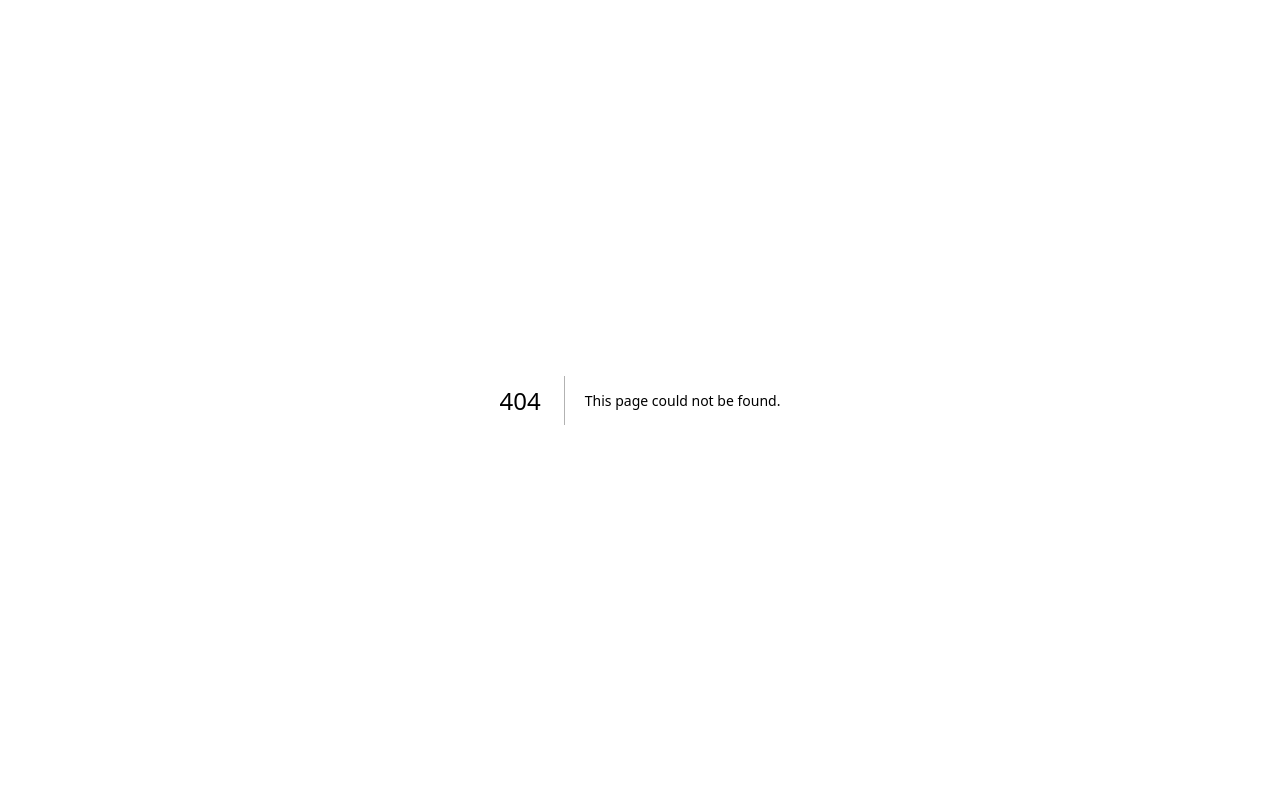
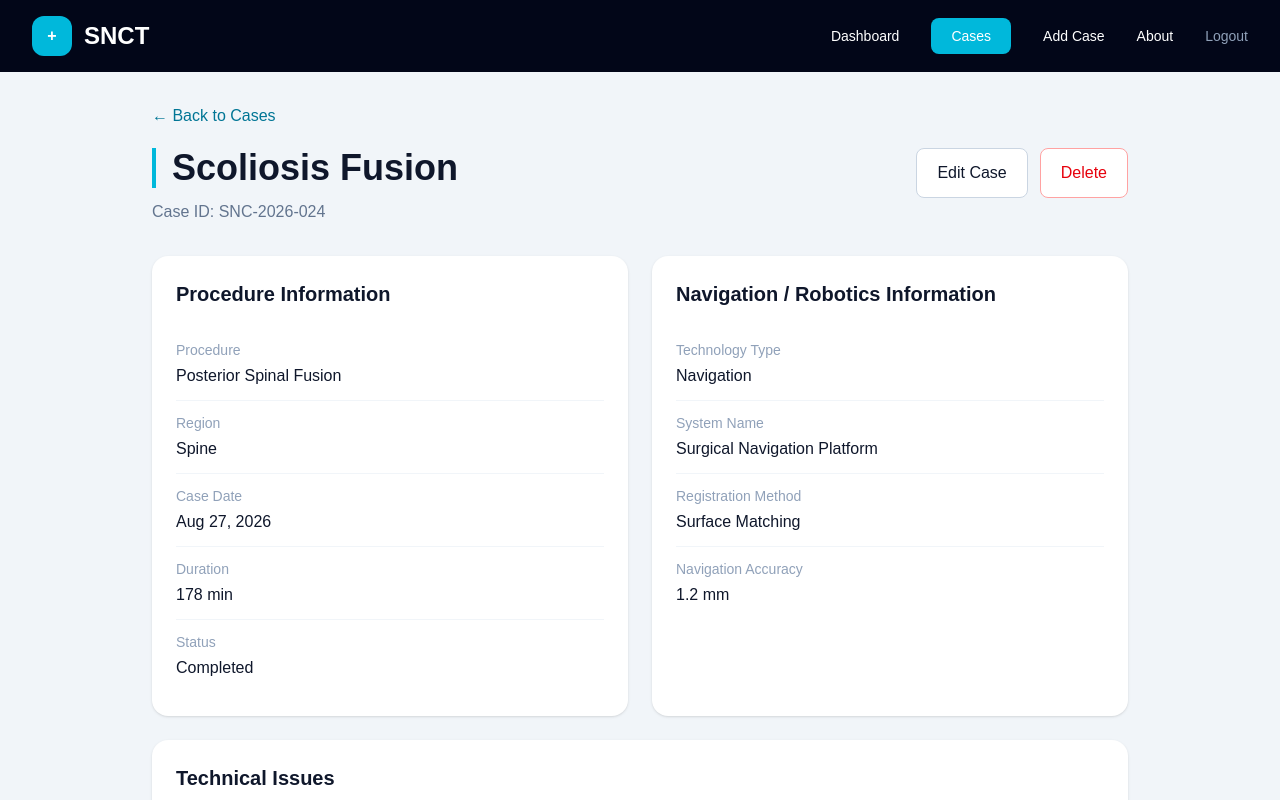
Before and after one commit to goopyshark/surgical-navigation-case-tracker, a Next.js app: page /cases/SNC-2026-021 in a window 1280 px wide. Before the commit this address had no page. Shown: the top 800 px of the page. Built offline with nearby package versions, Linux system fonts and the light colour scheme.

Commit message:
Add surgical case detail view

```diff
--- /dev/null
+++ b/app/cases/[id]/page.tsx
@@ -0,0 +1,188 @@
+type CaseDetailsPageProps = {
+  params: Promise<{
+    id: string;
+  }>;
+};
+
+const sampleCases = [
+  {
+    id: "SNC-2026-024",
+    name: "Scoliosis Fusion",
+    procedure: "Posterior Spinal Fusion",
+    region: "Spine",
+    type: "Navigation",
+    date: "Aug 27, 2026",
+    duration: "178 min",
+    status: "Completed",
+    systemName: "Surgical Navigation Platform",
+    registrationMethod: "Surface Matching",
+    accuracy: "1.2 mm",
+    technicalIssues: "No major technical issues were reported.",
+    notes:
+      "Navigation was used to support pedicle screw placement during the simulated case.",
+  },
+  {
+    id: "SNC-2026-023",
+    name: "Cranial Biopsy",
+    procedure: "Stereotactic Biopsy",
+    region: "Cranial",
+    type: "Navigation",
+    date: "Aug 24, 2026",
+    duration: "94 min",
+    status: "Completed",
+    systemName: "Cranial Navigation Platform",
+    registrationMethod: "Fiducial Registration",
+    accuracy: "0.9 mm",
+    technicalIssues: "Minor registration adjustment was required.",
+    notes:
+      "Navigation was used to localize the simulated biopsy target.",
+  },
+  {
+    id: "SNC-2026-022",
+    name: "Pedicle Screw Placement",
+    procedure: "Lumbar Fusion",
+    region: "Spine",
+    type: "Robotic",
+    date: "Aug 20, 2026",
+    duration: "154 min",
+    status: "Completed",
+    systemName: "Robotic Spine Platform",
+    registrationMethod: "3D Image Registration",
+    accuracy: "1.0 mm",
+    technicalIssues: "No major technical issues were reported.",
+    notes:
+      "Robotic assistance was used for simulated pedicle screw trajectory planning.",
+  },
+];
+
+export default async function CaseDetailsPage({
+  params,
+}: CaseDetailsPageProps) {
+  const { id } = await params;
+
+  const surgicalCase =
+    sampleCases.find((item) => item.id === id) ?? sampleCases[0];
+
+  return (
+    <main className="min-h-screen bg-slate-100 text-slate-900">
+      <nav className="bg-slate-950 text-white px-6 md:px-8 py-4 flex items-center justify-between">
+        <div className="flex items-center gap-3">
+          <div className="bg-cyan-500 rounded-xl w-10 h-10 flex items-center justify-center font-bold">
+            +
+          </div>
+          <span className="text-2xl font-bold">SNCT</span>
+        </div>
+
+        <div className="hidden md:flex items-center gap-8 text-sm">
+          <a href="/" className="hover:text-cyan-400">
+            Dashboard
+          </a>
+          <a href="/cases" className="bg-cyan-500 px-5 py-2 rounded-lg">
+            Cases
+          </a>
+          <a href="/add-case" className="hover:text-cyan-400">
+            Add Case
+          </a>
+          <a href="/about" className="hover:text-cyan-400">
+            About
+          </a>
+          <span className="text-slate-400">Logout</span>
+        </div>
+      </nav>
+
+      <section className="max-w-5xl mx-auto px-6 py-8">
+        <a
+          href="/cases"
+          className="text-cyan-700 font-medium hover:underline"
+        >
+          ← Back to Cases
+        </a>
+
+        <div className="mt-5 flex flex-col md:flex-row md:items-start md:justify-between gap-4">
+          <div>
+            <h1 className="text-4xl font-bold border-l-4 border-cyan-500 pl-4">
+              {surgicalCase.name}
+            </h1>
+            <p className="text-slate-500 mt-3">
+              Case ID: {surgicalCase.id}
+            </p>
+          </div>
+
+          <div className="flex gap-3">
+            <a
+              href={`/cases/${surgicalCase.id}/edit`}
+              className="border border-slate-300 bg-white px-5 py-3 rounded-lg font-medium"
+            >
+              Edit Case
+            </a>
+
+            <button className="border border-red-300 text-red-600 bg-white px-5 py-3 rounded-lg font-medium">
+              Delete
+            </button>
+          </div>
+        </div>
+
+        <div className="mt-8 grid grid-cols-1 md:grid-cols-2 gap-6">
+          <section className="bg-white rounded-2xl shadow-sm p-6">
+            <h2 className="text-xl font-bold mb-5">Procedure Information</h2>
+
+            <DetailRow label="Procedure" value={surgicalCase.procedure} />
+            <DetailRow label="Region" value={surgicalCase.region} />
+            <DetailRow label="Case Date" value={surgicalCase.date} />
+            <DetailRow label="Duration" value={surgicalCase.duration} />
+            <DetailRow label="Status" value={surgicalCase.status} />
+          </section>
+
+          <section className="bg-white rounded-2xl shadow-sm p-6">
+            <h2 className="text-xl font-bold mb-5">
+              Navigation / Robotics Information
+            </h2>
+
+            <DetailRow label="Technology Type" value={surgicalCase.type} />
+            <DetailRow label="System Name" value={surgicalCase.systemName} />
+            <DetailRow
+              label="Registration Method"
+              value={surgicalCase.registrationMethod}
+            />
+            <DetailRow
+              label="Navigation Accuracy"
+              value={surgicalCase.accuracy}
+            />
+          </section>
+        </div>
+
+        <section className="mt-6 bg-white rounded-2xl shadow-sm p-6">
+          <h2 className="text-xl font-bold mb-3">Technical Issues</h2>
+          <p className="text-slate-600 leading-7">
+            {surgicalCase.technicalIssues}
+          </p>
+        </section>
+
+        <section className="mt-6 bg-white rounded-2xl shadow-sm p-6">
+          <h2 className="text-xl font-bold mb-3">Notes</h2>
+          <p className="text-slate-600 leading-7">{surgicalCase.notes}</p>
+        </section>
+
+        <footer className="text-xs text-slate-400 mt-8 pb-6">
+          SNCT • For educational and simulation use only • Not for clinical
+          decision-making
+        </footer>
+      </section>
+    </main>
+  );
+}
+
+function DetailRow({
+  label,
+  value,
+}: {
+  label: string;
+  value: string;
+}) {
+  return (
+    <div className="py-3 border-b border-slate-100 last:border-b-0">
+      <div className="text-sm text-slate-400">{label}</div>
+      <div className="font-medium mt-1">{value}</div>
+    </div>
+  );
+}
```
